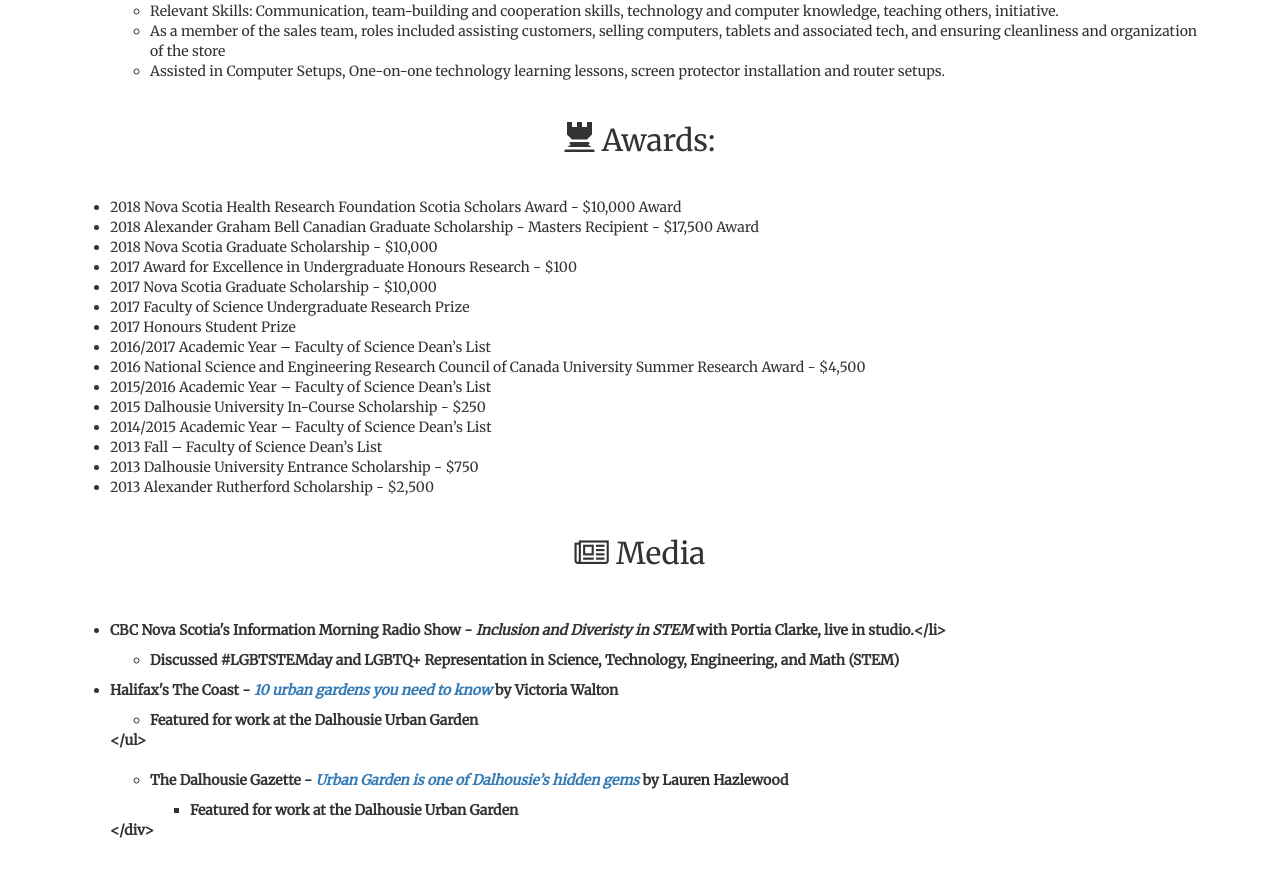
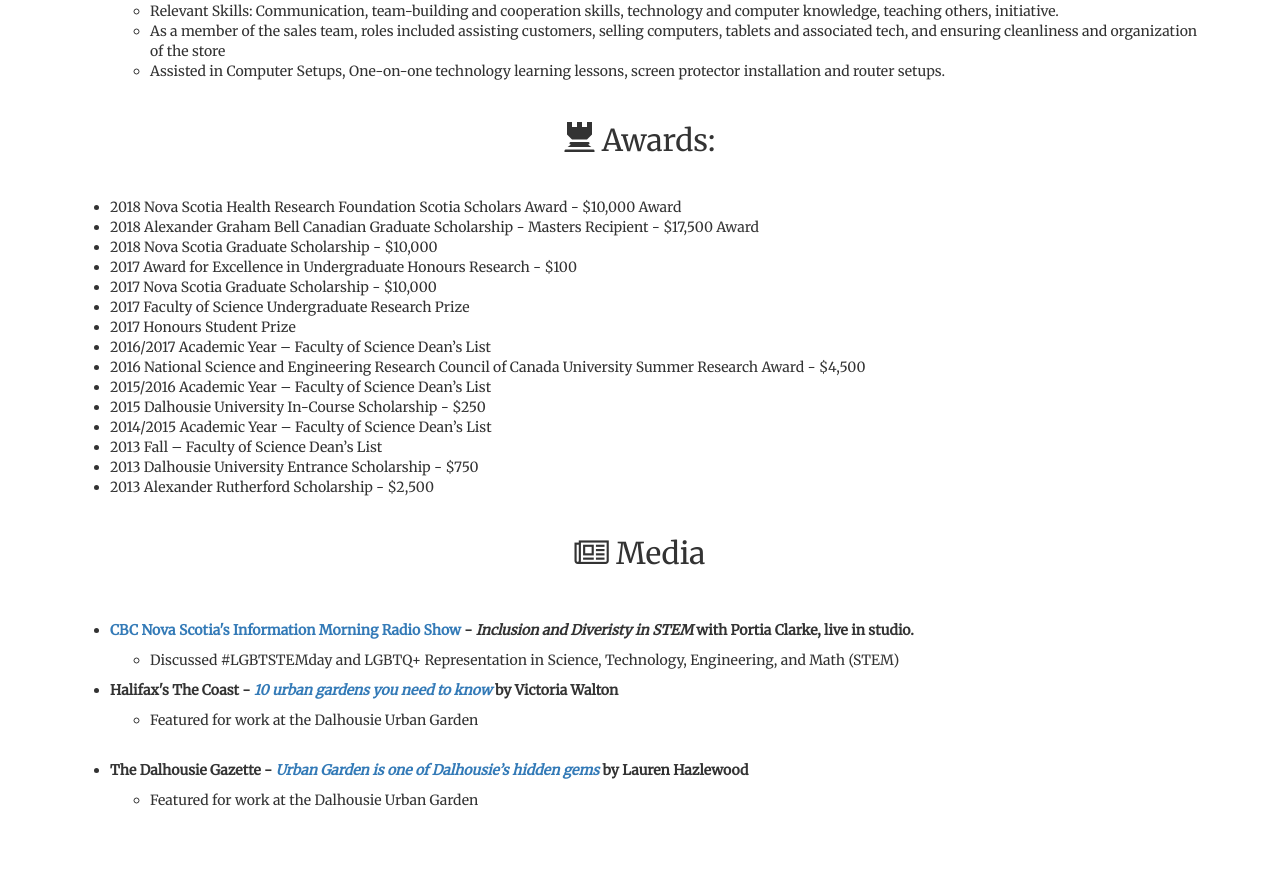
Before and after one commit to LandonGetz/OldCVWebsite, a Jekyll site: the page built from index.md, in a window 1280 px wide and 900 px high, scrolled down 4983 px. Shown: the top 877 px of the window. Built offline with Jekyll 4.4.1, drawn with Linux system fonts in a browser that asks for light colours; nearby versions of some CDN libraries.

Commit message:
Fixing a mistake

```diff
--- a/index.md
+++ b/index.md
@@ -292,7 +292,7 @@ scroll: true
     </ul>
     <h2><span class="fa fa-newspaper-o" aria-hidden="true"></span> Media</h2>
     <ul id="list">
-        <li id="list"><b>CBC Nova Scotia's Information Morning Radio Show - <i>Inclusion and Diveristy in STEM</i> with Portia Clarke, live in studio.</li>
+        <li id="list"><b><a href="https://www.cbc.ca/listen/shows/information-morning-ns/" target="_blank">CBC Nova Scotia's Information Morning Radio Show </a> - <i>Inclusion and Diveristy in STEM</i> with Portia Clarke, live in studio.</b></li>
         <ul id="sublist">
         <li>Discussed #LGBTSTEMday and LGBTQ+ Representation in Science, Technology, Engineering, and Math (STEM)</li>
         </ul>
```
